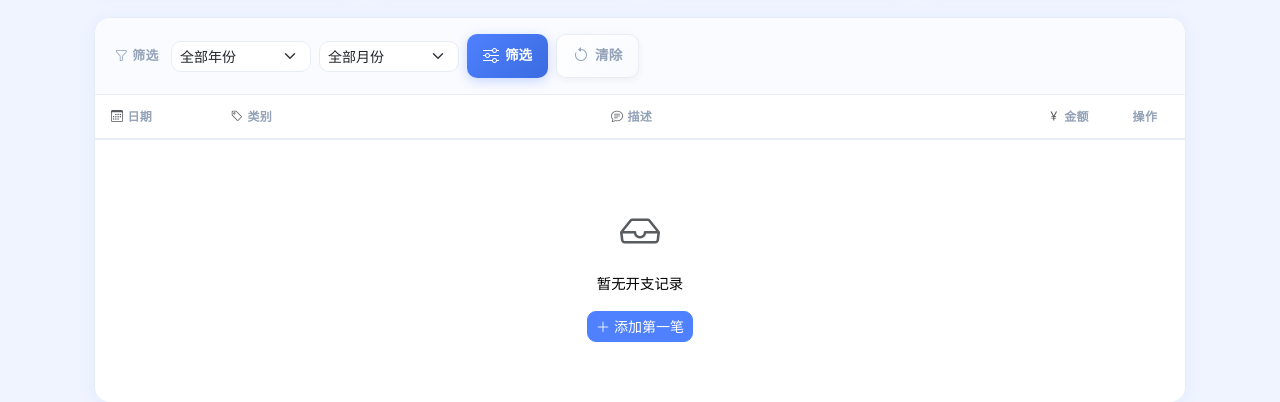
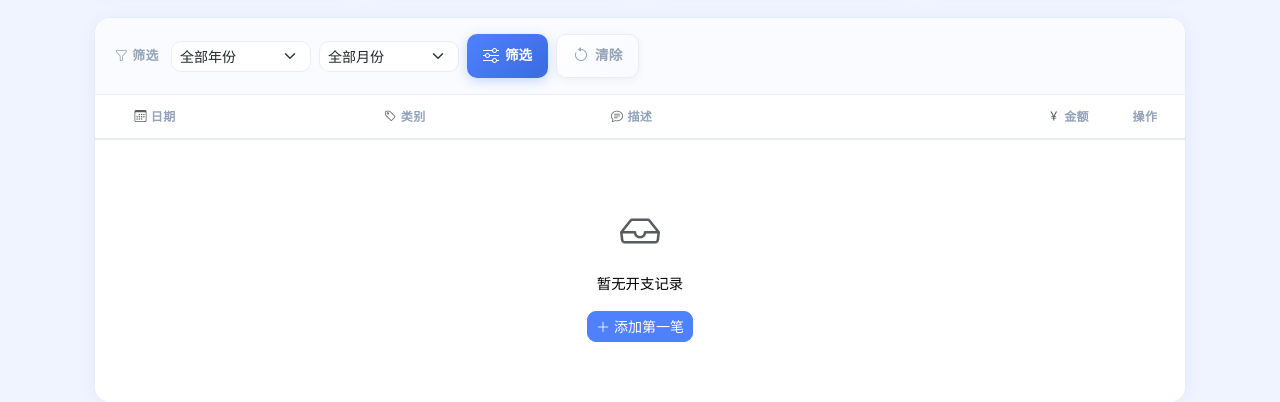
Before and after one commit to Charlesbibi/expense_tracker, a Django app: page /expenses/ in a window 1280 px wide. Shown: the part 261-663 px from the top of the page. Run offline with Django 4.2, Linux system fonts and the light colour scheme; data that the repository does not hold is empty.

```diff
--- a/expenses/templates/expenses/list.html
+++ b/expenses/templates/expenses/list.html
@@ -118,8 +118,8 @@
         <table class="expense-table table mb-0">
             <thead>
                 <tr>
-                    <th style="width:120px"><i class="bi bi-calendar3 me-1 text-muted"></i>日期</th>
-                    <th><i class="bi bi-tag me-1 text-muted"></i>类别</th>
+                    <th class="text-center" style="width:120px"><i class="bi bi-calendar3 me-1 text-muted"></i>日期</th>
+                    <th class="text-center"><i class="bi bi-tag me-1 text-muted"></i>类别</th>
                     <th><i class="bi bi-chat-text me-1 text-muted"></i>描述</th>
                     <th class="text-end" style="width:130px"><i class="bi bi-currency-yen me-1 text-muted"></i>金额</th>
                     <th class="text-center" style="width:80px">操作</th>
@@ -128,10 +128,10 @@
             <tbody>
                 {% for expense in expenses %}
                 <tr class="expense-row" style="animation-delay: {{ forloop.counter0 }}00ms">
-                    <td>
+                    <td class="text-center">
                         <span class="date-badge">{{ expense.date|date:"Y/m/d" }}</span>
                     </td>
-                    <td>
+                    <td class="text-center">
                         {% with cat_path=expense.category.get_full_path %}
                             {% if ">" in cat_path %}
                                 <span class="category-tag parent">{{ cat_path|truncatechars_html:20 }}</span>
```
